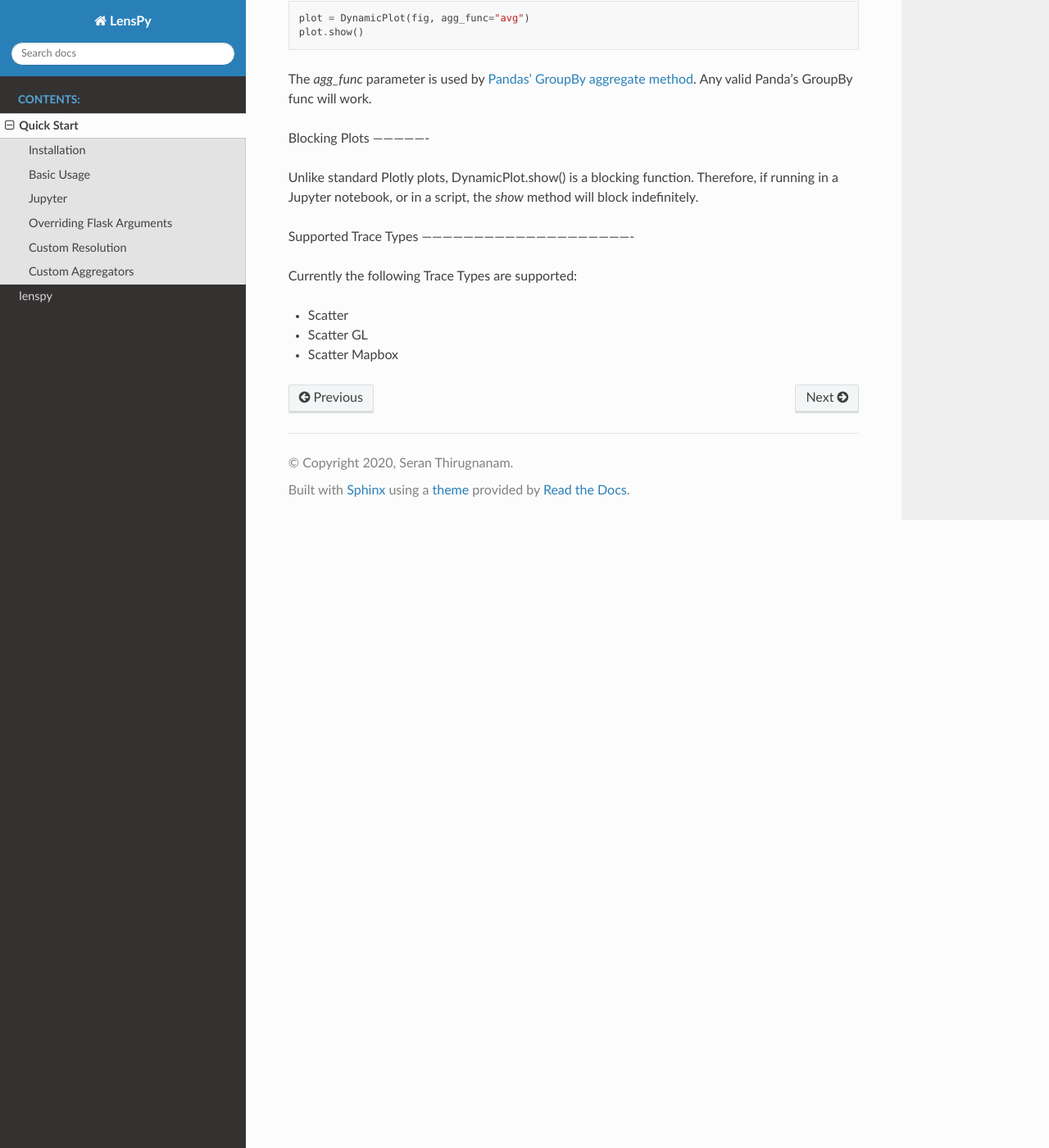
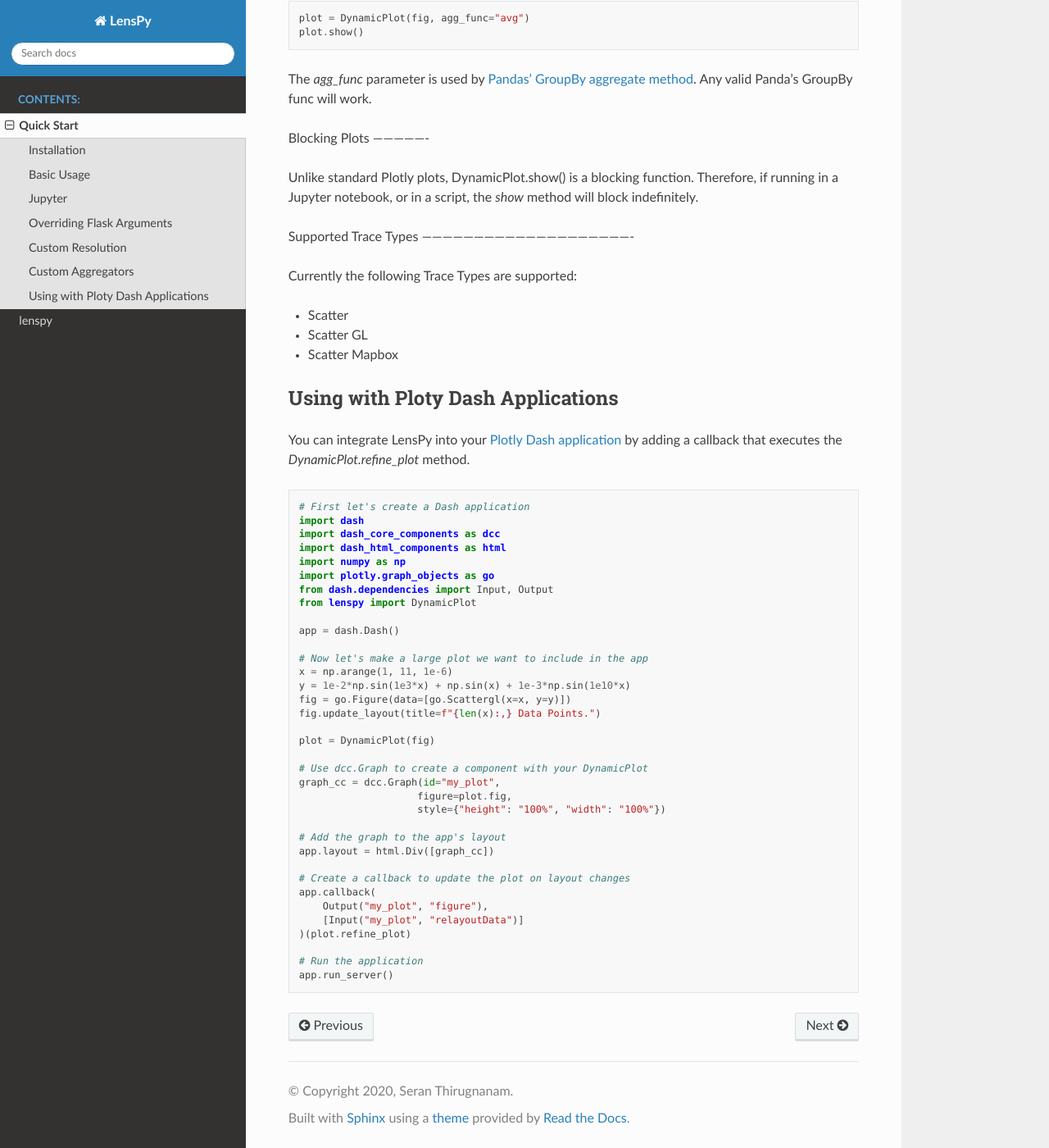
Before and after one commit to telemetrydb/lenspy, a Sphinx documentation site: the page built from docs/quickstart.rst, in a window 1280 px wide and 1400 px high, scrolled down 1561 px. Shown: the whole window at 82% size. Built offline with Sphinx 7.4.7 and the Read the Docs theme 2.0.0, drawn with Linux system fonts in a browser that asks for light colours.

Commit message:
Updated documentation

```diff
--- a/docs/quickstart.rst
+++ b/docs/quickstart.rst
@@ -92,3 +92,46 @@ Currently the following Trace Types are supported:
 - Scatter
 - Scatter GL
 - Scatter Mapbox
+
+Using with Ploty Dash Applications
+----------------------------------
+
+You can integrate LensPy into your `Plotly Dash application <https://plotly.com/dash/>`_ by adding a callback that executes the `DynamicPlot.refine_plot` method.
+
+.. code-block:: python
+
+  # First let's create a Dash application
+  import dash
+  import dash_core_components as dcc
+  import dash_html_components as html
+  import numpy as np
+  import plotly.graph_objects as go
+  from dash.dependencies import Input, Output
+  from lenspy import DynamicPlot
+
+  app = dash.Dash()
+
+  # Now let's make a large plot we want to include in the app
+  x = np.arange(1, 11, 1e-6)
+  y = 1e-2*np.sin(1e3*x) + np.sin(x) + 1e-3*np.sin(1e10*x)
+  fig = go.Figure(data=[go.Scattergl(x=x, y=y)])
+  fig.update_layout(title=f"{len(x):,} Data Points.")
+
+  plot = DynamicPlot(fig)
+
+  # Use dcc.Graph to create a component with your DynamicPlot
+  graph_cc = dcc.Graph(id="my_plot",
+                      figure=plot.fig,
+                      style={"height": "100%", "width": "100%"})
+
+  # Add the graph to the app's layout
+  app.layout = html.Div([graph_cc])
+
+  # Create a callback to update the plot on layout changes
+  app.callback(
+      Output("my_plot", "figure"),
+      [Input("my_plot", "relayoutData")]
+  )(plot.refine_plot)
+
+  # Run the application
+  app.run_server()
```
